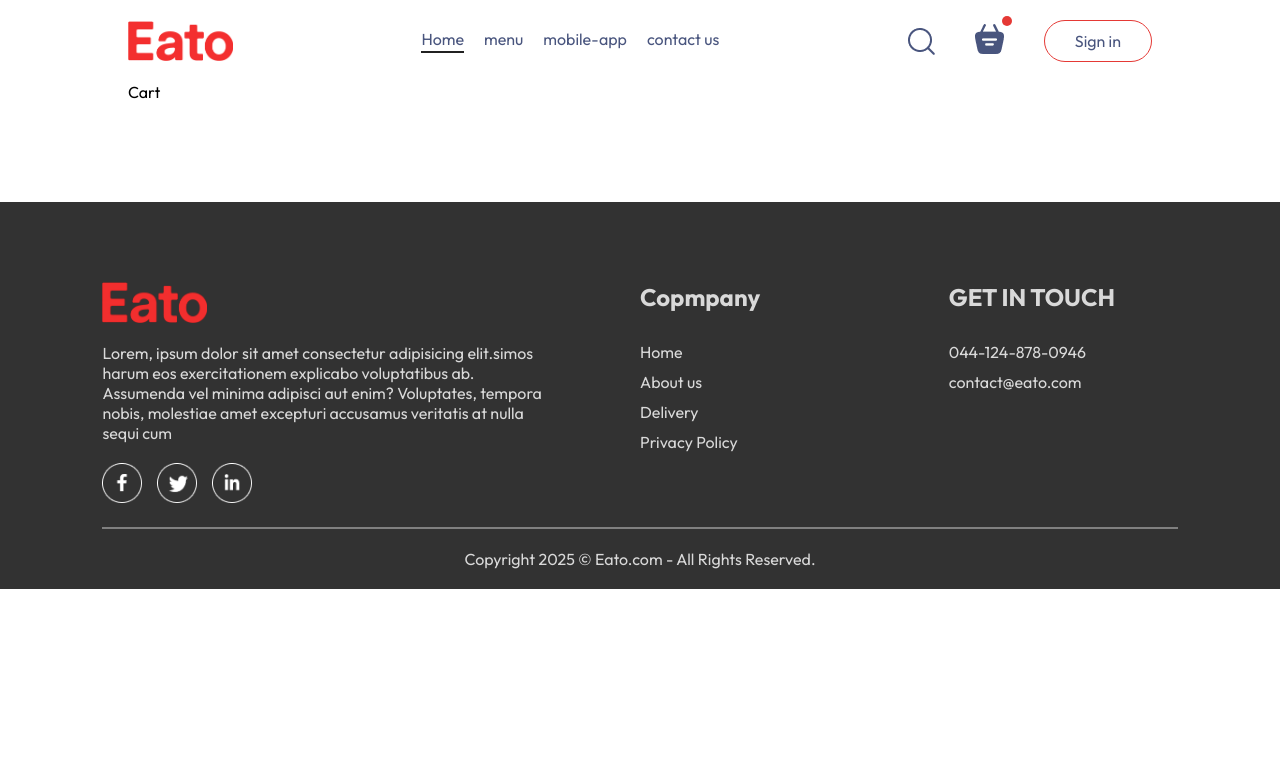
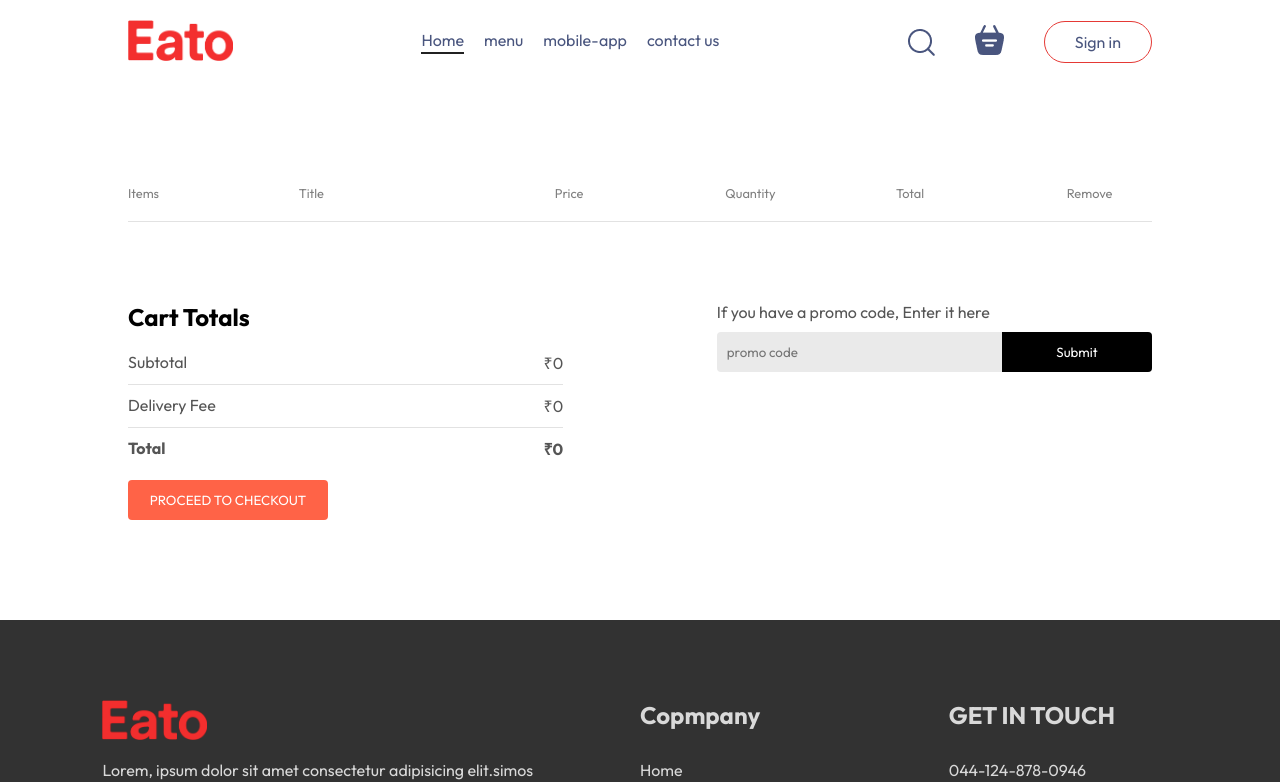
Before and after one commit to kvpradeep-03/Eato, a React (Vite) app: page /cart in a window 1280 px wide. Shown: the top 782 px of the page. Built offline with nearby package versions, Linux system fonts and the light colour scheme.

Commit message:
implemented addToCart & placeOrder feature

```diff
--- a/src/App.jsx
+++ b/src/App.jsx
@@ -19,7 +19,7 @@
         <Routes>
           <Route path='/' element={<Home />} />
           <Route path='/cart' element={<Cart />} />
-          <Route path='/placeorder' element={<PlaceOrder />} />
+          <Route path='/order' element={<PlaceOrder />} />
         </Routes>
       </div>
 
--- a/src/Context/StoreContext.jsx
+++ b/src/Context/StoreContext.jsx
@@ -15,7 +15,7 @@
     // if cartItems is empty, then add the item with quantity 1
     const addToCart = (itemId) => {
         if (!cartItems[itemId]) {
-            setCartItems((prev) => ({ ...prev, [itemId]: 1 }))
+            setCartItems((prev) => ({ ...prev, [itemId]: 1 }))  //assigns by the key-->item_id of the dish value-->quantity
         } else {
             setCartItems((prev) => ({ ...prev, [itemId]: prev[itemId] + 1 })) //if item already exists in the cart, then increase the quantity by 1
         }
@@ -30,12 +30,24 @@
 
     // },[cartItems])
 
+    const getTotalCartAmount = ()=>{
+        let totalAmount = 0
+        for(const item in cartItems){ // for key in value of cartItems
+            if(cartItems[item] > 0){ //qty of item is > 0
+                let itemInfo = food_list.find((product)=>product._id === item)
+                totalAmount += itemInfo.price * cartItems[item]
+            }
+        }
+        return totalAmount
+    }
+
     const contextValue = {
         food_list,
         cartItems,
         setCartItems,
         addToCart,
-        removeFromCart
+        removeFromCart,
+        getTotalCartAmount
 
     }
 
--- a/src/components/FoodItem/FoodItem.jsx
+++ b/src/components/FoodItem/FoodItem.jsx
@@ -11,6 +11,7 @@
             <div className="food-item-img-container">
                 <img src={image} alt="food-item-image" className="food-item-image" />
                 {   // checking that the id of the food item is present in the cartItems object or not
+                    // onclick the id will be passed which is passed as a props in FoodDisplay component
                     !cartItems[id] ? <img onClick={()=>addToCart(id)} src={assets.add_icon_white} alt="addNew" className="add" /> :
                     <div className="food-item-counter">
                         <img onClick={()=>removeFromCart(id)} src={assets.remove_icon_red} alt='remove'/>
--- a/src/components/Navbar/Navbar.jsx
+++ b/src/components/Navbar/Navbar.jsx
@@ -1,15 +1,18 @@
-import React, { useState } from 'react'
+import React, { useContext, useState } from 'react'
 import './Navbar.css'
 import { assets } from '../../assets/assets'
 import { Link } from 'react-router-dom'
+import { StoreContext } from '../../Context/StoreContext'
 
 const Navbar = ({setShowLogin}) => {
 
     const[menu, setMenu] = useState("home")
+    const { getTotalCartAmount } = useContext(StoreContext)
+
     return (
         //TODO: Fix smooth scroll
         <div className='navbar'>
-            <img src={assets.logo} className='logo' alt="logo"/>
+            <Link to={'/'}><img src={assets.logo} className='logo' alt="logo"/></Link>
             <ul className="navbar-menu">
                 <Link to='/' onClick={() => setMenu("home")} className={menu === "home"?"active":""}>Home</Link>
                 <a href='#explore-menu' onClick={() => setMenu("menu")} className={menu === "menu"?"active":""}>menu</a>
@@ -19,8 +22,8 @@
             <div className='navbar-right'>
                 <img src={assets.search_icon} alt="search"/>
                 <div className='navbar-search-icon'>
-                    <img src={assets.basket_icon} alt=""/>
-                    <div className='dot'></div>
+                    <Link to={'/cart'}><img src={assets.basket_icon} alt=""/></Link>
+                    <div className={getTotalCartAmount() > 0? "dot" : " "}></div>
                 </div>
                 <button onClick={()=>setShowLogin(true)}>Sign in</button>
             </div>
--- a/src/pages/Cart/Cart.css
+++ b/src/pages/Cart/Cart.css
@@ -0,0 +1,115 @@
+.cart {
+    margin-top: 100px;
+}
+
+.cart-items-title {
+    display: grid;
+    grid-template-columns: 1fr 1.5fr 1fr 1fr 1fr 0.5fr;
+    align-items: center;
+    color: grey;
+    font-size: max(1vw, 12px);
+}
+
+.cart-items-item {
+    margin: 10px 0px;
+    color: black;
+}
+
+.cart-items-item img {
+    width: 50px;
+    border-radius: 8px;
+}
+
+.cart hr {
+    height: 1px;
+    background-color: #e2e2e2;
+    border: none;
+}
+
+.cart-items-item .cross {
+    cursor: pointer;
+}
+
+.cart-bottom {
+    margin-top: 80px;
+    display: flex;
+    justify-content: space-between;
+    gap: max(12vw, 20px);
+}
+
+.cart-total {
+    flex: 1;
+    display: flex;
+    flex-direction: column;
+    gap: 20px;
+}
+
+.cart-total-details {
+    display: flex;
+    justify-content: space-between;
+    color: #555;
+}
+
+.cart-total hr {
+    margin: 10px 0px;
+}
+
+.cart-total button {
+    border: none;
+    color: white;
+    background-color: tomato;
+    width: max(15vw, 200px);
+    padding: 12px 0px;
+    border-radius: 4px;
+    cursor: pointer;
+}
+
+.cart-promocode {
+    flex: 1;
+}
+
+.cart-promocode p {
+    color: #555;
+}
+
+.cart-promocode-input {
+    margin-top: 10px;
+    display: flex;
+    justify-content: space-between;
+    align-items: center;
+    background-color: #eaeaea;
+    border-radius: 4px;
+}
+
+.cart-promocode-input input {
+    background: transparent;
+    border: none;
+    outline: none;
+    padding-left: 10px;
+
+}
+
+.cart-promocode-input button {
+    width: max(10vw, 150px);
+    padding: 12px 5px;
+    background-color: black;
+    border: none;
+    color: white;
+    border-top-right-radius: 4px;
+    border-bottom-right-radius: 4px;
+}
+
+@media (max-width:750px) {
+    .cart-bottom {
+        flex-direction: column-reverse;
+    }
+
+    .cart-promocode {
+        justify-content: start;
+    }
+
+    .cart-items-item img {
+        width: 35px;
+        border-radius: 8px;
+    }
+}
--- a/src/pages/Cart/Cart.jsx
+++ b/src/pages/Cart/Cart.jsx
@@ -1,8 +1,79 @@
-import React from 'react'
+import React, { useContext } from 'react'
 import './Cart.css'
+import { StoreContext } from '../../Context/StoreContext'
+import { useNavigate } from 'react-router-dom'
 const Cart = () => {
+
+  const { cartItems, food_list, removeFromCart, getTotalCartAmount } = useContext(StoreContext)
+  const navigate = useNavigate()
+
   return (
-    <div>Cart</div>
+    <div className="cart">
+      <div className="cart-items">
+        <div className="cart-items-title">
+          <p>Items</p>
+          <p>Title</p>
+          <p>Price</p>
+          <p>Quantity</p>
+          <p>Total</p>
+          <p>Remove</p>
+        </div>
+        <br />
+        <hr />
+
+        {food_list.map((item,index)=>{
+          //compares food_list obj with cartItems obj whether the items in the cart are in food_list if yes it displays.
+          if(cartItems[item._id] > 0){
+            return(
+              <>
+                <div className="cart-items-title cart-items-item">
+                  <img src={item.image} alt="food-img" />
+                  <p>{item.name}</p>
+                  <p>&#8377;{item.price}</p>
+                  <p>{cartItems[item._id]}</p>
+                  <p>&#8377;{item.price * cartItems[item._id]}</p>
+                  <p onClick={()=>removeFromCart(item._id)} className='cross'>x</p>
+                </div>
+
+                <hr />
+              </>
+            )
+          }
+        })}
+      </div>
+
+      <div className="cart-bottom">
+        <div className="cart-total">
+          <h2>Cart Totals</h2>
+          <div>
+            <div className="cart-total-details">
+              <p>Subtotal</p>
+              <p>&#8377;{getTotalCartAmount()}</p>
+            </div>
+            <hr />
+            <div className="cart-total-details">
+              <p>Delivery Fee</p>
+              <p>&#8377;{getTotalCartAmount() === 0 ? 0 : 40}</p>
+            </div>
+            <hr />
+            <div className="cart-total-details">
+              <b>Total</b>
+              <b>&#8377;{getTotalCartAmount() === 0 ? 0 :getTotalCartAmount()+40}</b>
+            </div>
+          </div>
+          <button onClick={()=>navigate('/order')}>PROCEED TO CHECKOUT</button>
+        </div>
+
+        <div className="cart-promocode">
+          <p>If you have a promo code, Enter it here</p>
+          <div className="cart-promocode-input">
+            <input type="text" placeholder='promo code' />
+            <button>Submit</button>
+          </div>
+        </div>
+
+      </div>
+    </div>
   )
 }
 
--- a/src/pages/PlaceOrder/PlaceOrder.css
+++ b/src/pages/PlaceOrder/PlaceOrder.css
@@ -0,0 +1,51 @@
+.place-order {
+    display: flex;
+    align-items: start;
+    justify-content: space-between;
+    gap: 50px;
+    margin-top: 100px;
+}
+
+.place-order-left {
+    width: 100%;
+    max-width: max (30%, 500px);
+}
+
+.place-order-left .title {
+    font-size: 30px;
+    font-weight: 600;
+    margin-bottom: 50px;
+}
+
+.place-order-left input {
+    margin-bottom: 15px;
+    width: 100%;
+    padding: 10px;
+    border-radius: 4px;
+    border: 1px solid #c5c5c5;
+    outline-color: tomato;
+}
+
+.place-order-left .multi-fields {
+    display: flex;
+    gap: 10px;
+}
+
+.place-order-right {
+    width: 100%;
+    max-width: max (40%, 500px);
+}
+
+.place-order .cart-total button {
+    margin-top: 30px;
+}
+
+@media (max-width:750px) {
+    .place-order {
+        flex-direction: column;
+    }
+
+    .place-order-right {
+        justify-content: start;
+    }
+}
--- a/src/pages/PlaceOrder/PlaceOrder.jsx
+++ b/src/pages/PlaceOrder/PlaceOrder.jsx
@@ -1,8 +1,54 @@
-import React from 'react'
+import React, { useContext } from 'react'
 import './PlaceOrder.css'
+import { StoreContext } from '../../Context/StoreContext'
 const PlaceOrder = () => {
+
+  const {getTotalCartAmount} = useContext(StoreContext)
+
   return (
-    <div>PlaceOrder</div>
+    <form className='place-order'>
+      <div className="place-order-left">
+        <p className="title">Delivery Information</p>
+        <div className="multi-fields">
+          <input type="text" placeholder='First name' />
+          <input type="text" placeholder='Last name' />
+        </div>
+        <input type="email" placeholder="Email address" />
+        <input type="text" placeholder="Street" />
+        <div className="multi-fields">
+          <input type="text" placeholder='City' />
+          <input type="text" placeholder='State' />
+        </div>
+        <div className="multi-fields">
+          <input type="text" placeholder='Zip code' />
+          <input type="text" placeholder='Country' />
+        </div>
+        <input type="text" placeholder='Phone' />
+      </div>
+
+      <div className="place-order-right">
+        <div className="cart-total">
+          <h2>Cart Totals</h2>
+          <div>
+            <div className="cart-total-details">
+              <p>Subtotal</p>
+              <p>&#8377;{getTotalCartAmount()}</p>
+            </div>
+            <hr />
+            <div className="cart-total-details">
+              <p>Delivery Fee</p>
+              <p>&#8377;{getTotalCartAmount() === 0 ? 0 : 40}</p>
+            </div>
+            <hr />
+            <div className="cart-total-details">
+              <b>Total</b>
+              <b>&#8377;{getTotalCartAmount() === 0 ? 0 : getTotalCartAmount() + 40}</b>
+            </div>
+          </div>
+          <button>PROCEED TO PAYMENT</button>
+        </div>
+      </div>
+    </form>
   )
 }
 
```
